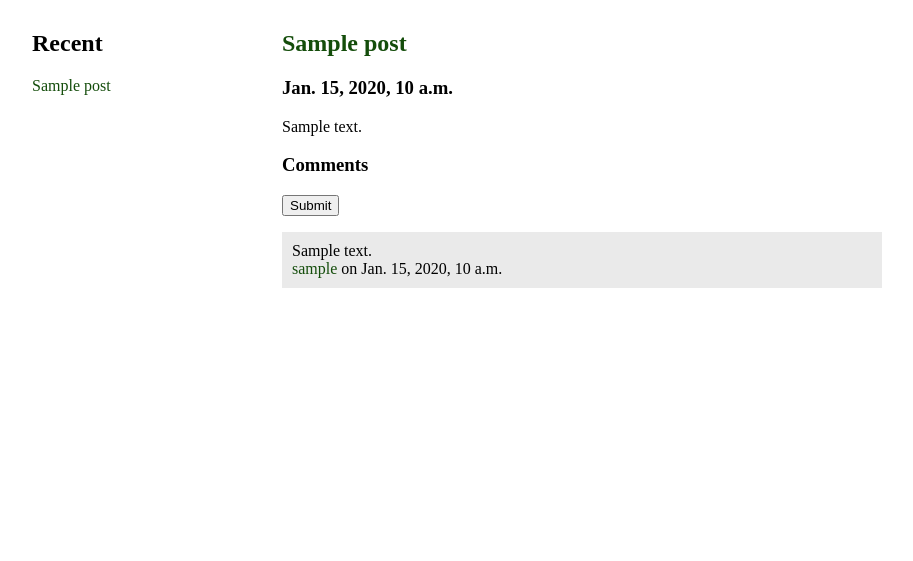
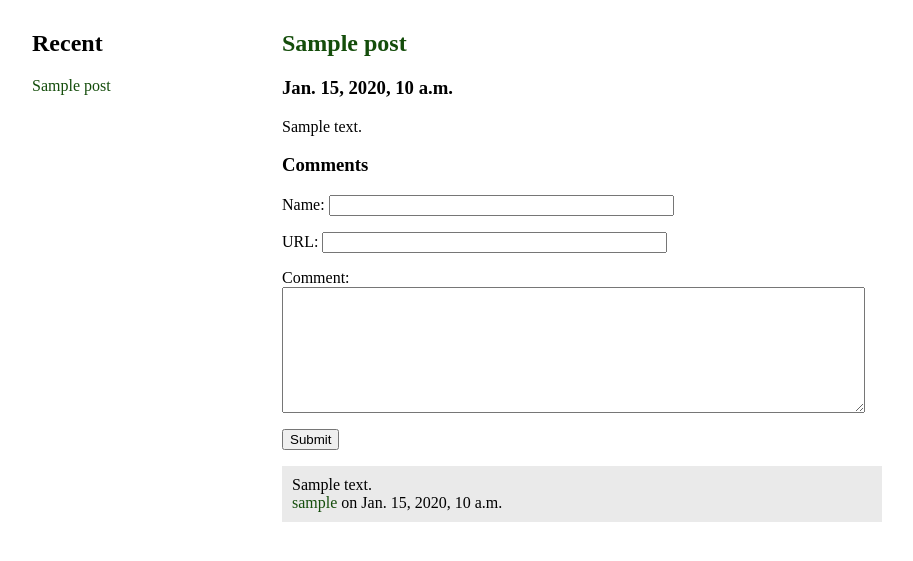
Before and after one commit to Mezner/blog, a Django app: template templates/blog/view_post.html in a window 1280 px wide. Shown: the part 91-652 px from the top of the page, without its empty margins (183-1096 px from the left). Run offline with Django 3.2, Linux system fonts and the light colour scheme; the template is opened without the code that fills it: most values are stand-ins (such as "Sample title", 1, 10 or a date in 2020); some libraries are stand-ins or nearby versions.

Commit message:
Adding form for commenting.

```diff
--- a/templates/blog/view_post.html
+++ b/templates/blog/view_post.html
@@ -19,6 +19,12 @@
             <input type="hidden" name="recaptcha_response_field"
                 value="manual_challenge">
         </noscript>
+        <p><label for="nameField">Name: </label> <input type="text" id="nameField" size="40" maxlength="120"/></p>
+        <p><label for="locationField">URL: </label> <input type="text" id="locationField" size="40" maxlength="120"/></p>
+        <p>
+            <label for="bodyField">Comment: </label> <br />
+            <textarea id="bodyField" rows="8" cols="70"></textarea>
+        </p>
         <input type="submit" value="Submit" />
     </form>
     {% for comment in post.comment_set.all %}
```
